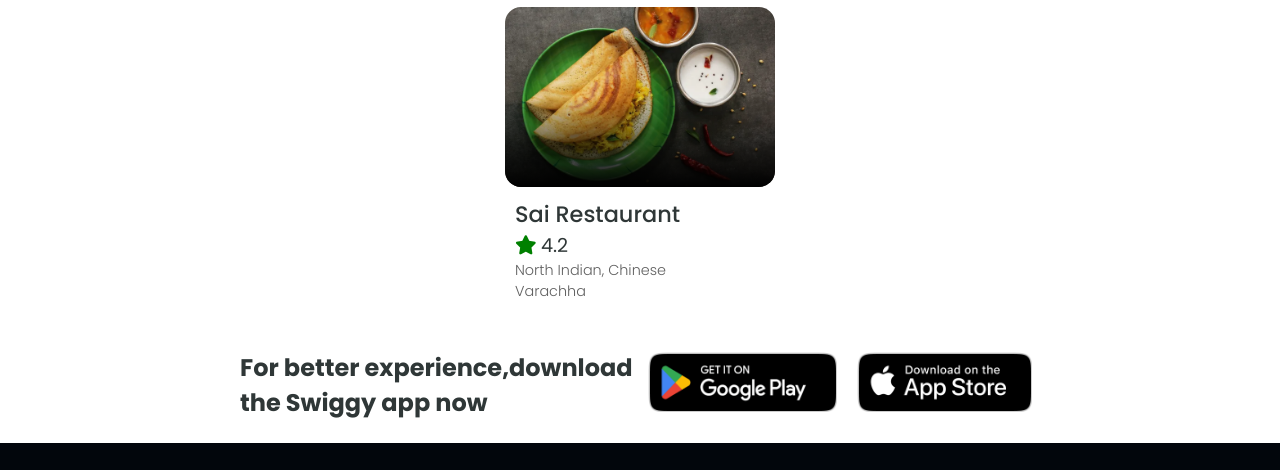
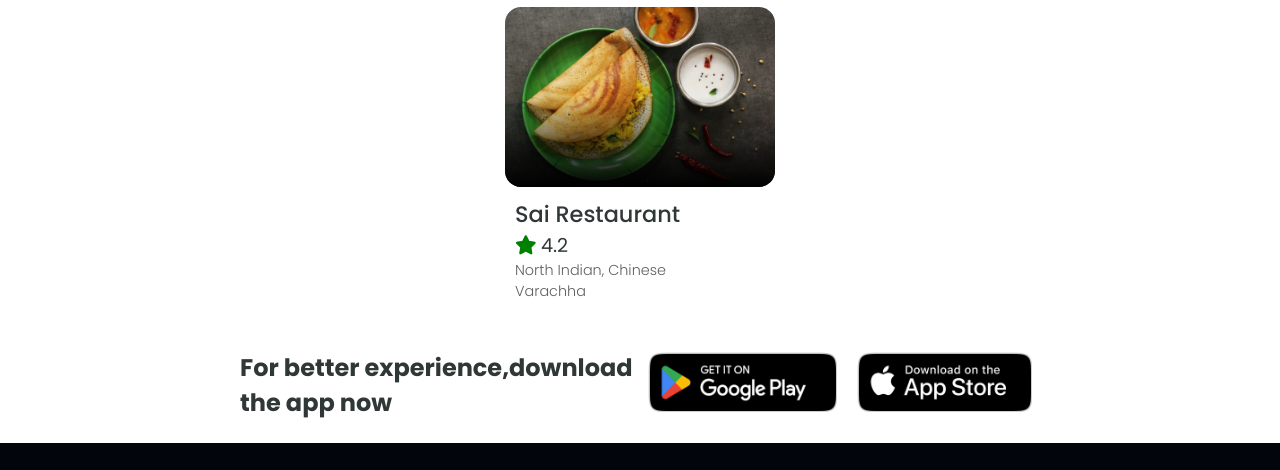
Before and after one commit to akashBhatiya/wok-indi-food, a plain HTML site: page index.html in a window 1280 px wide. Shown: the part 3735-4205 px from the top of the page. Drawn offline with Linux system fonts and the light colour scheme.

Commit message:
Update index.html

```diff
--- a/index.html
+++ b/index.html
@@ -270,7 +270,7 @@
         <div class="app-download-container">
             <div class="txt-container">
                 <h1>
-                    For better experience,download the Swiggy app now
+                    For better experience,download the app now
                 </h1>
             </div>
             <div class="button-container">
```
